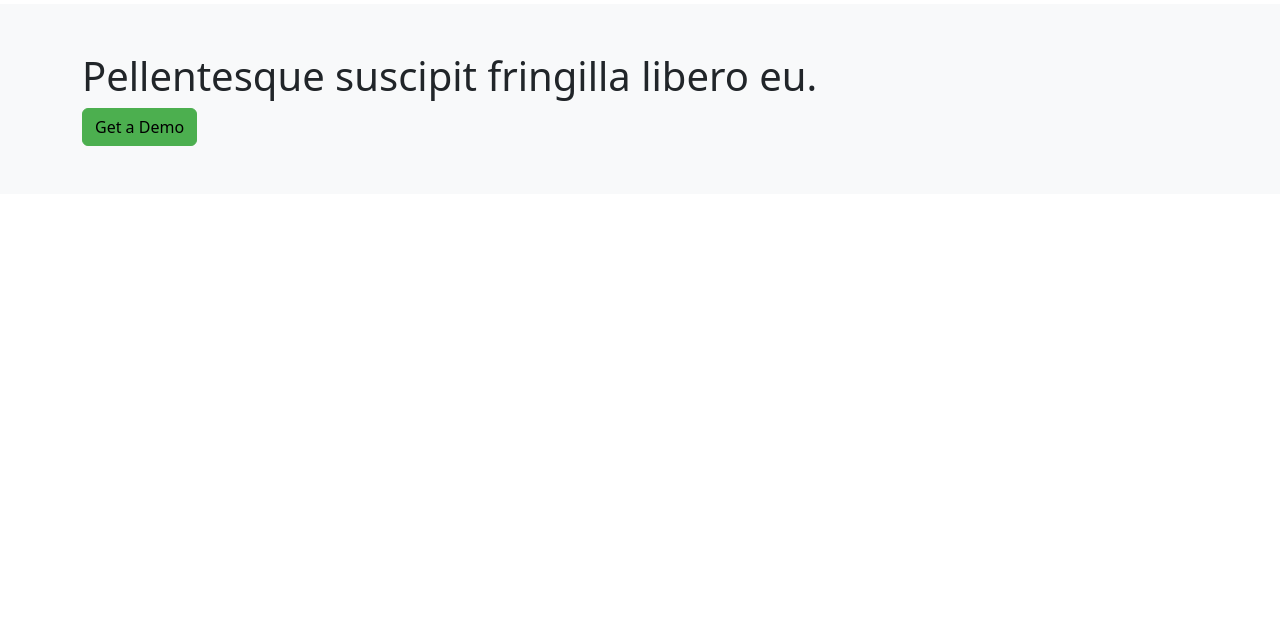
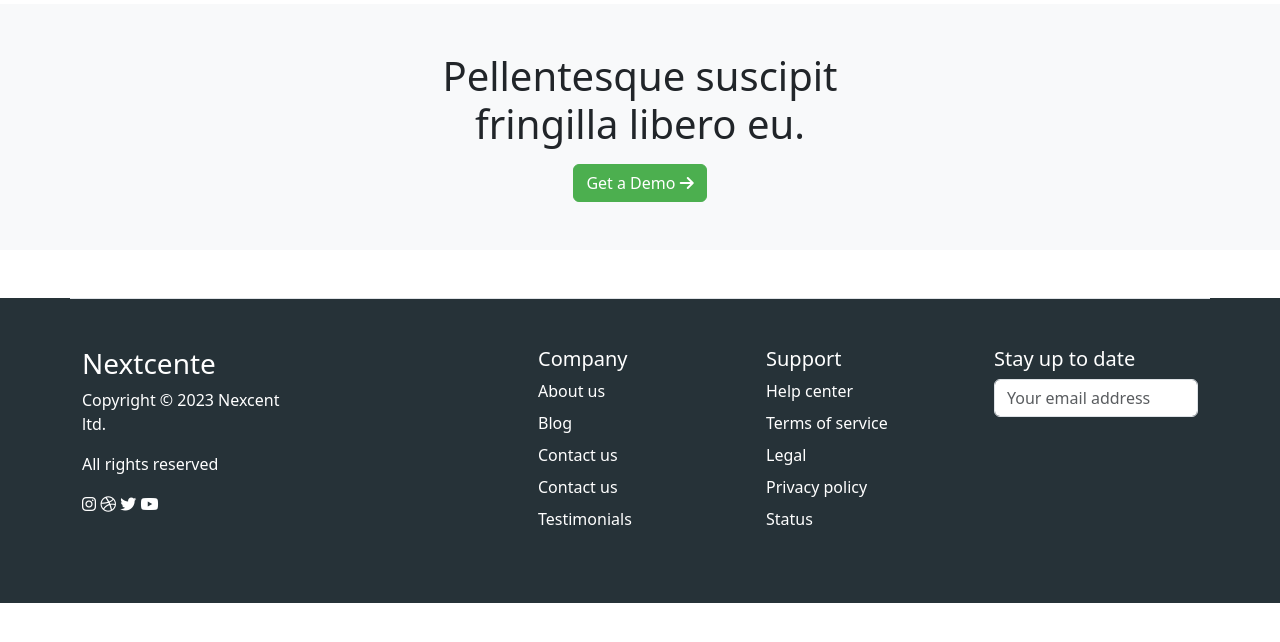
Before and after one commit to JonatanFajardo/Nextcent-LandingPage, a website: page index.html in a window 1280 px wide. Shown: the part 3804-4446 px from the top of the page. Before the commit the page ends 3998 px from the top, so only its background shows below. Drawn offline with Linux system fonts and the light colour scheme.

Commit message:
Agregando footer.

```diff
--- a/index.html
+++ b/index.html
@@ -4,6 +4,7 @@
     <meta charset="UTF-8" />
     <meta name="viewport" content="width=device-width, initial-scale=1.0" />
     <link rel="stylesheet" href="assets/css/main.css" />
+    <link rel="stylesheet" href="https://cdnjs.cloudflare.com/ajax/libs/font-awesome/6.4.0/css/all.min.css">
     <title>Nextcent-Landing page</title>
   </head>
   <body>
@@ -16,7 +17,7 @@
               <h1>Lessons and insights</h1>
               <h1 class="text-primary">from 8 years</h1>
               <p>Where to grow your business as a photographer: site or social media?</p>
-              <a href="" class="btn btn-primary text-white">Register</a>
+              <a href="#" class="btn btn-primary text-white">Register</a>
             </div>
           </div>
           <div class="col-sm-12 col-md-4"><img class="img-fluid" src="assets/images/a63005382ba6b90c53eff8fb08c2702a.png" alt="" /></div>
@@ -75,7 +76,7 @@
               Lorem ipsum dolor sit amet, consectetur adipiscing elit. Sed sit amet justo ipsum. Sed accumsan quam vitae est varius fringilla. Pellentesque placerat vestibulum lorem sed porta. Nullam
               mattis tristique iaculis. Nullam pulvinar sit amet risus pretium auctor. Etiam quis massa pulvinar, aliquam quam vitae, tempus sem. Donec elementum pulvinar odio.
             </p>
-            <a class="btn btn-primary text-white" href="">Learn More</a>
+            <a class="btn btn-primary text-white" href="#">Learn More</a>
           </div>
         </div>
       </div>
@@ -162,7 +163,7 @@
                 ultrices mollis. In hac habitasse platea dictumst. Vivamus vehicula leo dui, at porta nisi facilisis finibus. In euismod augue vitae nisi ultricies, non aliquet urna tincidunt. Integer
                 in nisi eget nulla commodo faucibus efficitur quis massa. Praesent felis est, finibus et nisi ac, hendrerit venenatis libero. Donec consectetur faucibus ipsum id gravida.
               </p>
-              <a href="" class="btn btn-primary text-white">Learn More</a>
+              <a href="#" class="btn btn-primary text-white">Learn More</a>
             </div>
           </div>
         </div>
@@ -234,14 +235,67 @@
 
     <section class="py-5 bg-light">
       <div class="container">
-        <div class="row">
+        <div class="row text-center">
           <div class="col-12">
-            <div class="h1">Pellentesque suscipit fringilla libero eu.</div>
-            <a href="" class="btn btn-primary">Get a Demo <i class="fa-solid fa-arrow-right"></i></a>
+            <div class="h1 mb-3">Pellentesque suscipit <br> fringilla libero eu.</div>
+            <a href="#" class="btn btn-primary text-white">Get a Demo <i class="fa-solid fa-arrow-right"></i></a>
           </div>
         </div>
       </div>
     </section>
 
+    <footer class="text-white" id="footer">
+      <div class="container">
+        <footer class="row row-cols-1 row-cols-sm-2 row-cols-md-5 py-5 my-5 border-top">
+          <div class="col mb-3">
+            <h3>Nextcente</h3>
+            <p class="text-white">Copyright © 2023 Nexcent ltd.</p>
+            <p>All rights reserved</p>
+            <div class="row ">
+              <div class="col-12">
+                <i class="fa-brands fa-instagram"></i>
+                <i class="fa-brands fa-dribbble"></i>
+                <i class="fa-brands fa-twitter"></i>
+                <i class="fa-brands fa-youtube"></i>
+              </div>
+            </div>
+          </div>
+
+          <div class="col mb-3">
+
+          </div>
+
+          <div class="col mb-3">
+            <h5>Company</h5>
+            <ul class="nav flex-column">
+              <li class="nav-item mb-2"><a href="#" class="nav-link p-0 text-white">About us</a></li>
+              <li class="nav-item mb-2"><a href="#" class="nav-link p-0 text-white">Blog</a></li>
+              <li class="nav-item mb-2"><a href="#" class="nav-link p-0 text-white">Contact us</a></li>
+              <li class="nav-item mb-2"><a href="#" class="nav-link p-0 text-white">Contact us</a></li>
+              <li class="nav-item mb-2"><a href="#" class="nav-link p-0 text-white">Testimonials</a></li>
+            </ul>
+          </div>
+
+          <div class="col mb-3">
+            <h5>Support</h5>
+            <ul class="nav flex-column">
+              <li class="nav-item mb-2"><a href="#" class="nav-link p-0 text-white">Help center</a></li>
+              <li class="nav-item mb-2"><a href="#" class="nav-link p-0 text-white">Terms of service</a></li>
+              <li class="nav-item mb-2"><a href="#" class="nav-link p-0 text-white">Legal</a></li>
+              <li class="nav-item mb-2"><a href="#" class="nav-link p-0 text-white">Privacy policy</a></li>
+              <li class="nav-item mb-2"><a href="#" class="nav-link p-0 text-white">Status</a></li>
+            </ul>
+          </div>
+
+          <div class="col mb-3">
+            <h5>Stay up to date</h5>
+            <ul class="nav flex-column">
+              <input type="text" name="" id="" class="form-control" placeholder="Your email address">
+            </ul>
+          </div>
+        </footer>
+      </div>
+    </footer>
+
   </body>
 </html>
```
